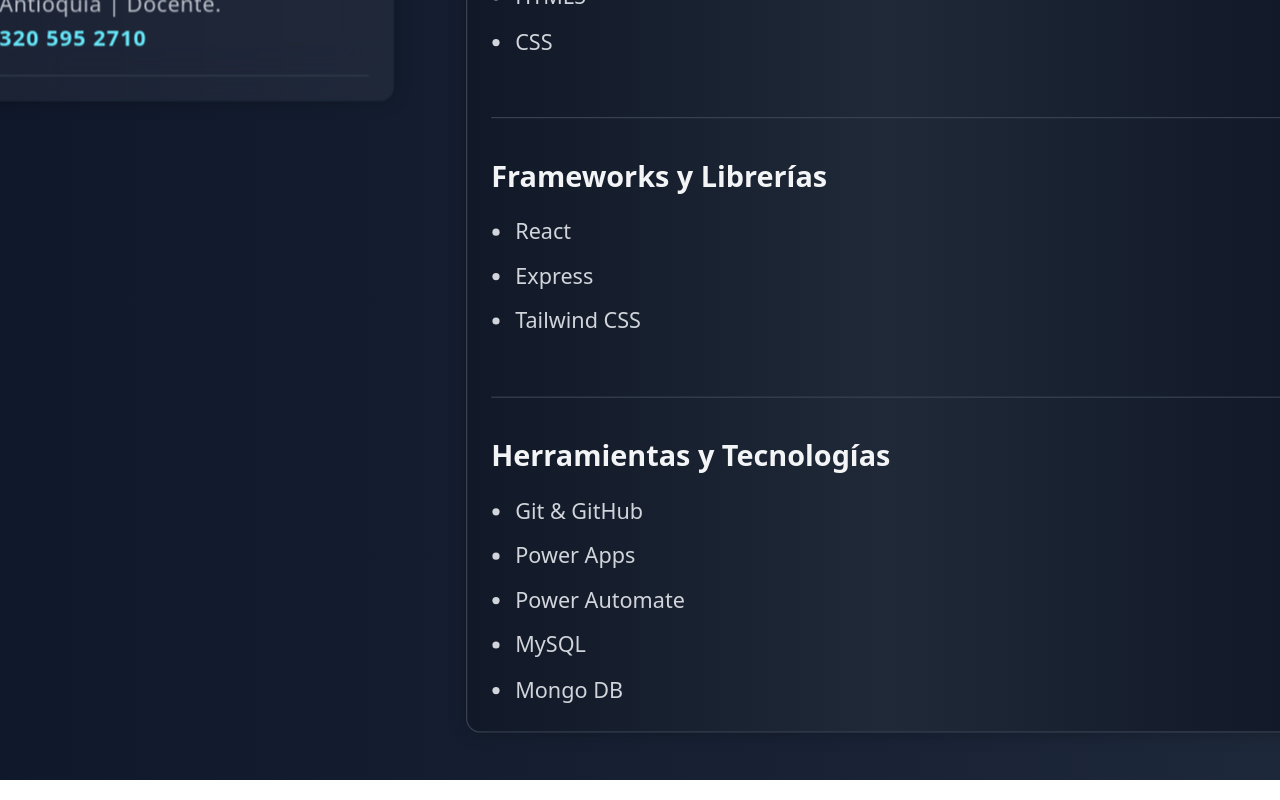
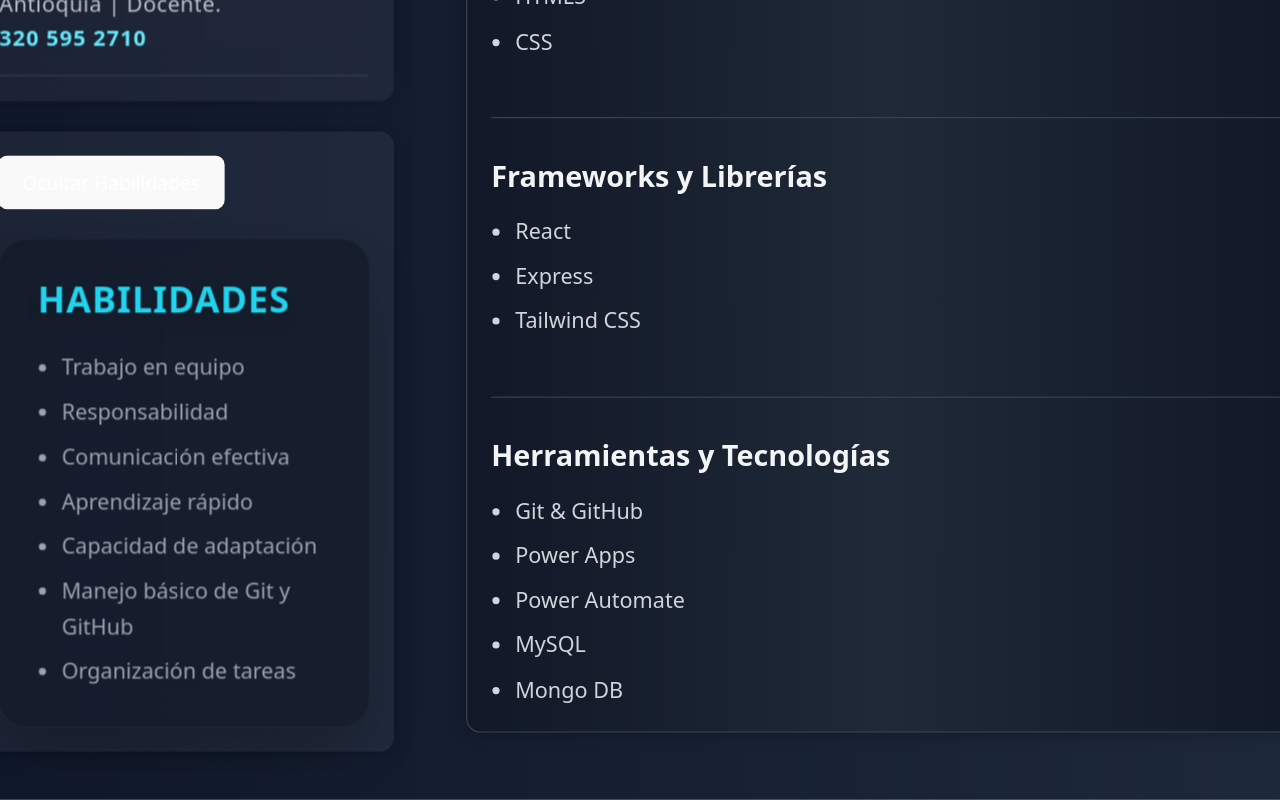
Before and after one commit to miguelangelOcampo/cv-react-Miguel-Angel-Ocampo, a React (Vite) app: page / in a window 1280 px wide. Shown: the part 2493-3293 px from the top of the page. Built offline with nearby package versions, Linux system fonts and the light colour scheme; a web font is replaced by a local one.

Commit message:
feat: implementación de useState para mostrar/ocultar habilidades

```diff
--- a/src/App.tsx
+++ b/src/App.tsx
@@ -4,6 +4,10 @@
 import Perfil from './Perfil'
 import FotoPerfil from './foto_perfil'
 import Tecnologias from './StackTecnologias'
+import { habilidadesData } from "./data";
+import ToggleHabilidades from "./ToggleHabilidades";
+
+
 import './App.css'
 function App() {
 
@@ -15,12 +19,16 @@
           <FotoPerfil />
           <Cabecera />
           <Perfil />
+        <ToggleHabilidades habilidades={habilidadesData} />
+
         </div>
 
         <div className="right-section">
           <Experiencia />
           <Estudios />
         <Tecnologias />
+
+
         </div>
       </div>
 
--- /dev/null
+++ b/src/Habilidades.tsx
@@ -0,0 +1,26 @@
+type Props = {
+  habilidades: string[];
+};
+
+export default function Habilidades({ habilidades }: Props) {
+  return (
+    <div
+      className="
+        mt-6 flex flex-col gap-6
+        bg-gray-900/60 backdrop-blur-xl
+        border border-gray-800 rounded-3xl
+        p-8 shadow-2xl w-full
+      "
+    >
+      <h2 className="text-3xl font-bold text-cyan-400 tracking-wide drop-shadow-lg">
+        HABILIDADES
+      </h2>
+
+      <ul className="list-disc ml-5 space-y-2 text-gray-400 text-lg leading-relaxed">
+        {habilidades.map((item, index) => (
+          <li key={index}>{item}</li>
+        ))}
+      </ul>
+    </div>
+  );
+}
```
Also changed, not shown: src/App.css (line endings or trailing spaces).
